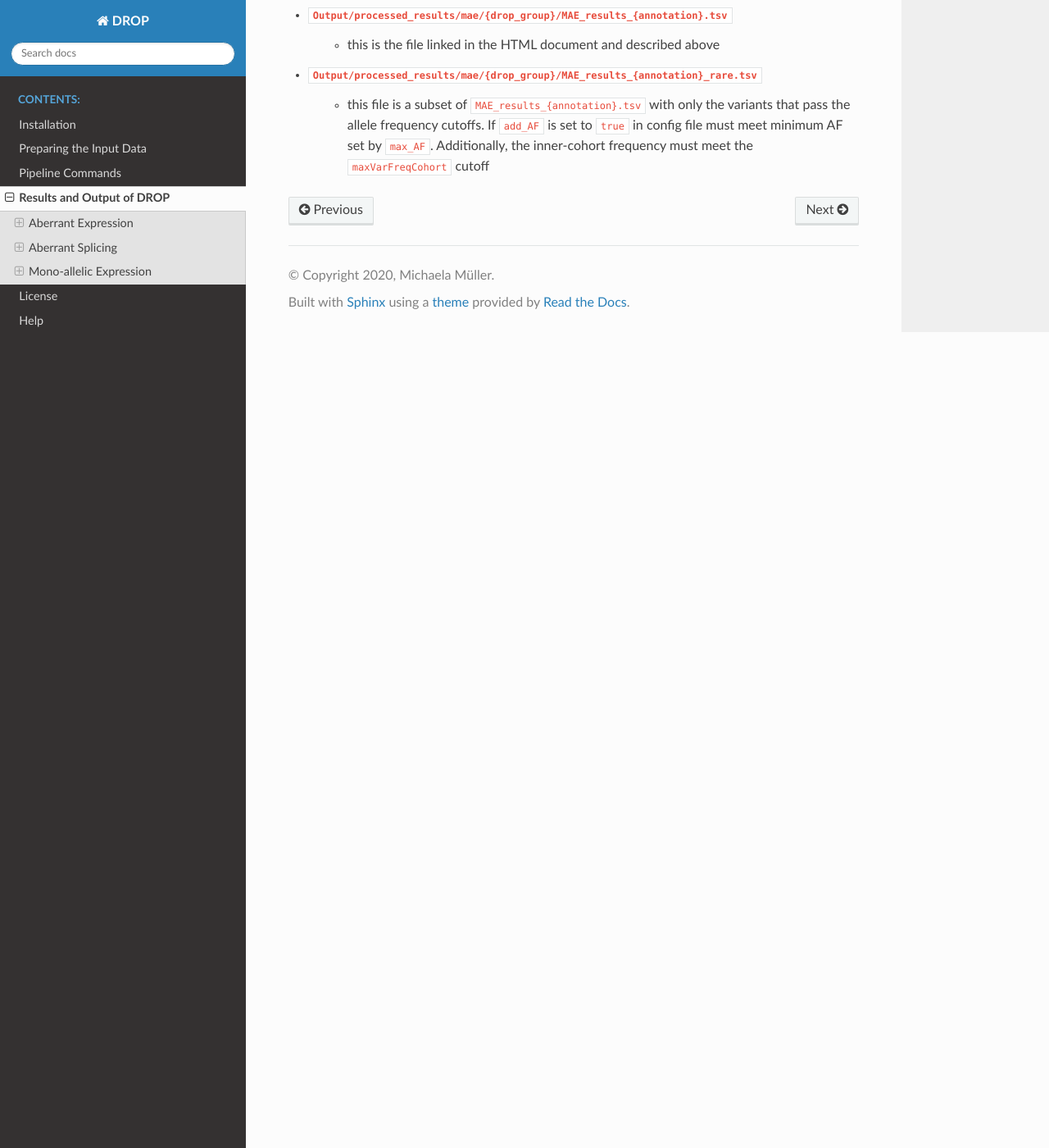
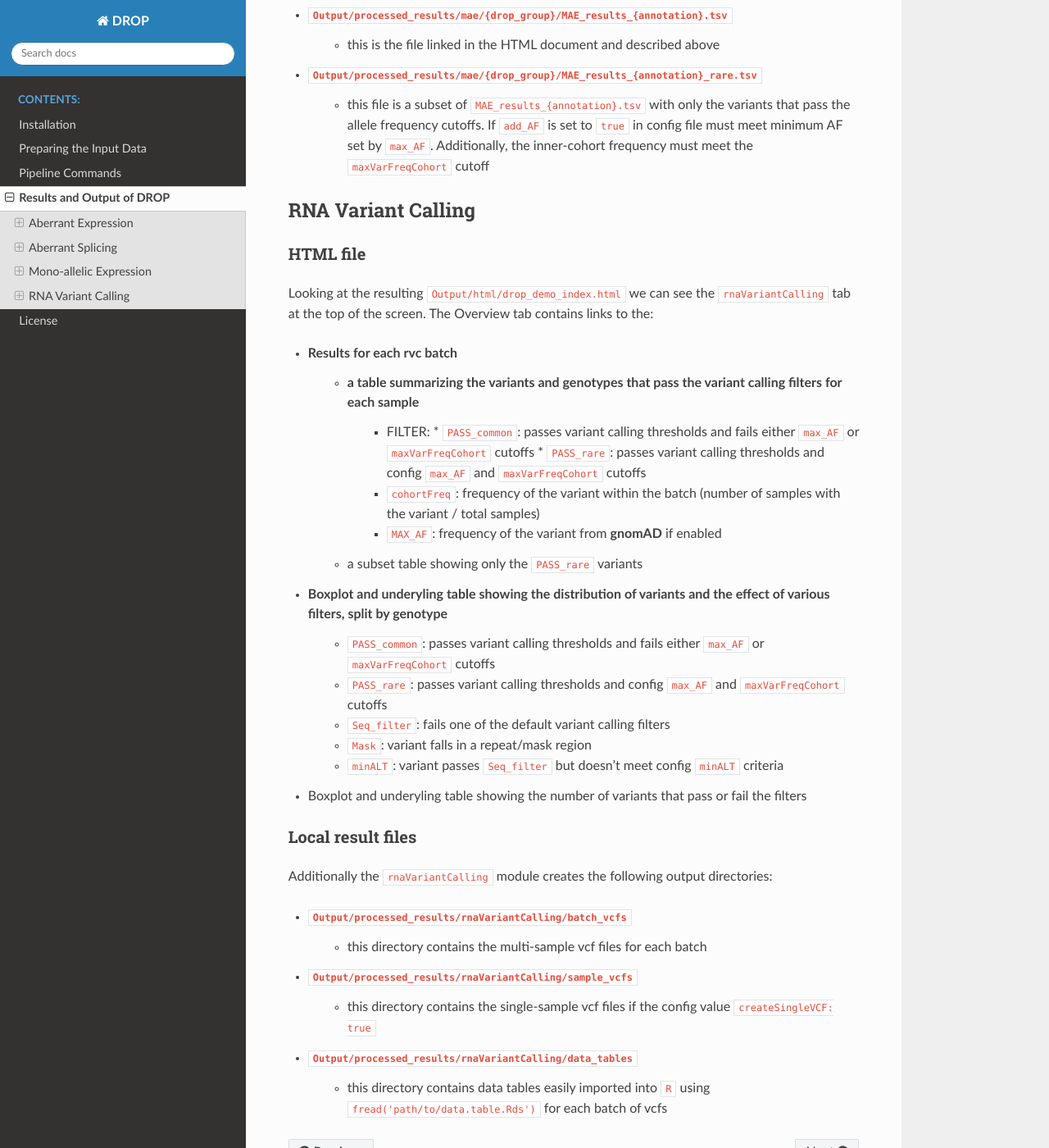
Before and after one commit to gagneurlab/drop, a Sphinx documentation site: the page built from docs/source/output.rst, in a window 1280 px wide and 1400 px high, scrolled down 3127 px. Shown: the whole window at 82% size. Built offline with Sphinx 7.4.7 and the Read the Docs theme 2.0.0, drawn with Linux system fonts in a browser that asks for light colours; pages that are not in the unit, such as notebooks, are missing from menus.

Commit message:
update documentation

```diff
--- a/docs/source/index.rst
+++ b/docs/source/index.rst
@@ -15,7 +15,7 @@ Then, DROP can be executed in multiple ways (:doc:`pipeline`).
    pipeline
    output
    license
-   help
+   troubleshooting
 
 Quickstart
 -----------
--- a/docs/source/output.rst
+++ b/docs/source/output.rst
@@ -108,3 +108,38 @@ Additionally the ``mae`` module creates the following files:
     * this is the file linked in the HTML document and described above
 * ``Output/processed_results/mae/{drop_group}/MAE_results_{annotation}_rare.tsv``
     * this file is a subset of ``MAE_results_{annotation}.tsv`` with only the variants that pass the allele frequency cutoffs. If ``add_AF`` is set to ``true`` in config file must meet minimum AF set by ``max_AF``. Additionally, the inner-cohort frequency must meet the ``maxVarFreqCohort`` cutoff
+
+RNA Variant Calling
++++++++++++++++++++++++
+
+HTML file
+##########
+Looking at the resulting ``Output/html/drop_demo_index.html`` we can see the ``rnaVariantCalling``
+tab at the top of the screen. The Overview tab contains links to the:
+
+* Results for each rvc batch
+    * a table summarizing the variants and genotypes that pass the variant calling filters for each sample
+        * FILTER:
+          * ``PASS_common``: passes variant calling thresholds and fails either ``max_AF`` or ``maxVarFreqCohort`` cutoffs
+          * ``PASS_rare``: passes variant calling thresholds and config ``max_AF`` and ``maxVarFreqCohort`` cutoffs
+        * ``cohortFreq``: frequency of the variant within the batch (number of samples with the variant / total samples)
+        * ``MAX_AF``: frequency of the variant from **gnomAD** if enabled
+    * a subset table showing only the ``PASS_rare`` variants
+* Boxplot and underyling table showing the distribution of variants and the effect of various filters, split by genotype
+        * ``PASS_common``: passes variant calling thresholds and fails either ``max_AF`` or ``maxVarFreqCohort`` cutoffs
+        * ``PASS_rare``: passes variant calling thresholds and config ``max_AF`` and ``maxVarFreqCohort`` cutoffs
+        * ``Seq_filter``: fails one of the default variant calling filters
+        * ``Mask``: variant falls in a repeat/mask region
+        * ``minALT``: variant passes ``Seq_filter`` but doesn't meet config ``minALT`` criteria
+* Boxplot and underyling table showing the number of variants that pass or fail the filters
+
+Local result files
+##################
+Additionally the ``rnaVariantCalling`` module creates the following output directories:
+
+* ``Output/processed_results/rnaVariantCalling/batch_vcfs``
+    * this directory contains the multi-sample vcf files for each batch
+* ``Output/processed_results/rnaVariantCalling/sample_vcfs``
+    * this directory contains the single-sample vcf files if the config value ``createSingleVCF: true``
+* ``Output/processed_results/rnaVariantCalling/data_tables``
+    * this directory contains data tables easily imported into ``R`` using ``fread('path/to/data.table.Rds')`` for each batch of vcfs
```
Also changed, not shown: docs/source/help.rst (+9 -3 lines), 2 other files.
